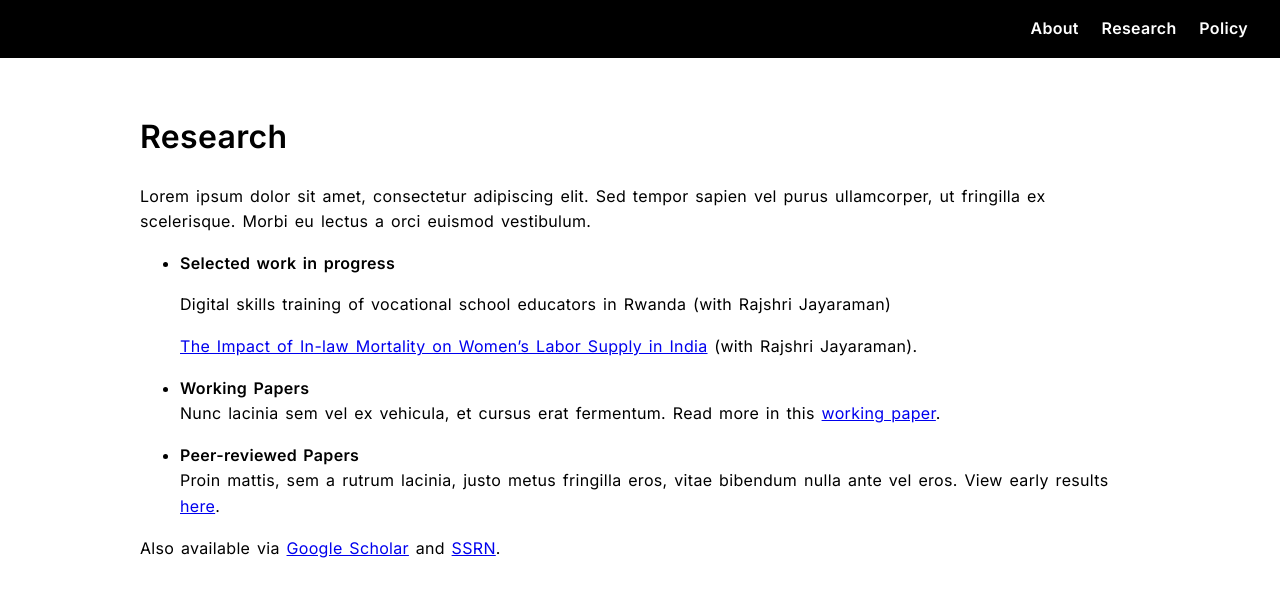
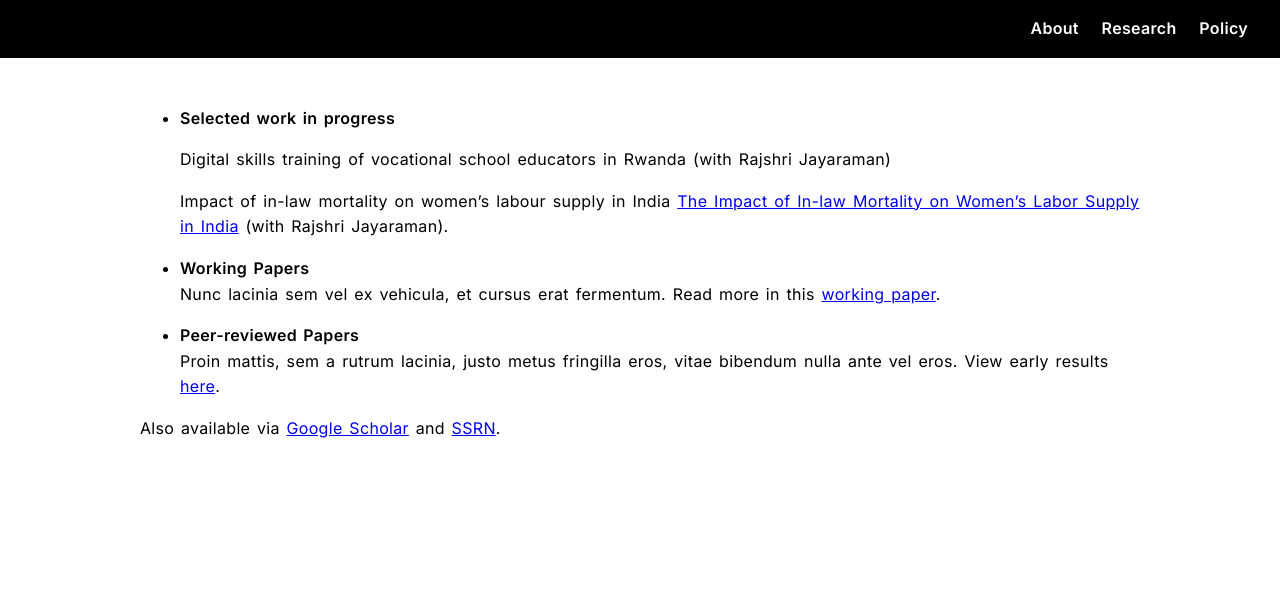
Before and after one commit to snehapmenon/snehapmenon.github.io, a Jekyll site: the page built from research.md, in a window 1280 px wide. Shown: the top 597 px of the page. Built offline with Jekyll 4.4.1, drawn with Linux system fonts in a browser that asks for light colours.

Commit message:
Update research.md

```diff
--- a/research.md
+++ b/research.md
@@ -4,15 +4,12 @@ title: ""
 permalink: /research.html
 ---
 
-# Research
-
-Lorem ipsum dolor sit amet, consectetur adipiscing elit. Sed tempor sapien vel purus ullamcorper, ut fringilla ex scelerisque. Morbi eu lectus a orci euismod vestibulum.
 
 - **Selected work in progress**
 
    Digital skills training of vocational school educators in Rwanda (with Rajshri Jayaraman)
 
-   [The Impact of In-law Mortality on Women’s Labor Supply in India]([url](https://www.isid.ac.in/~acegd/acegd2024/papers/RajshriJayaraman.pdf)) (with Rajshri Jayaraman).
+   Impact of in-law mortality on women's labour supply in India [The Impact of In-law Mortality on Women’s Labor Supply in India]([url](https://www.isid.ac.in/~acegd/acegd2024/papers/RajshriJayaraman.pdf)) (with Rajshri Jayaraman).
 
 
 
```
